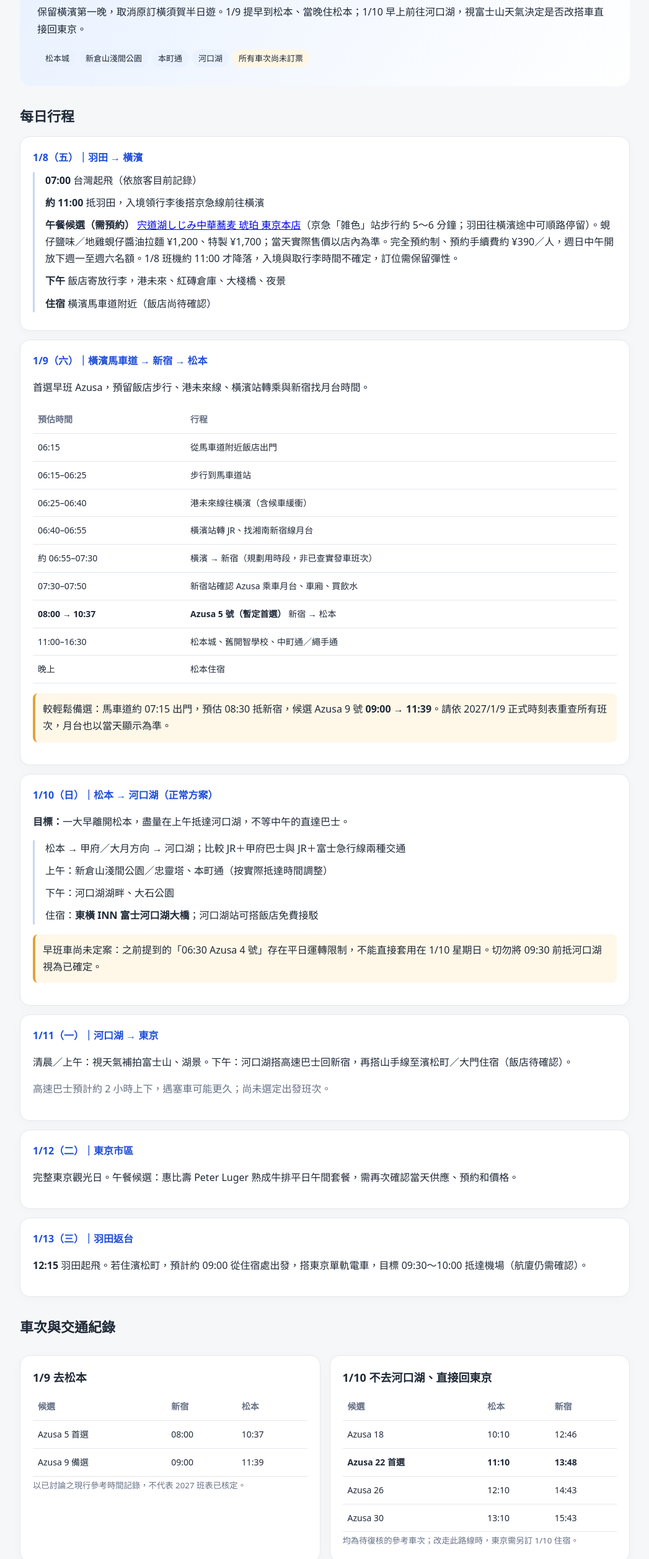
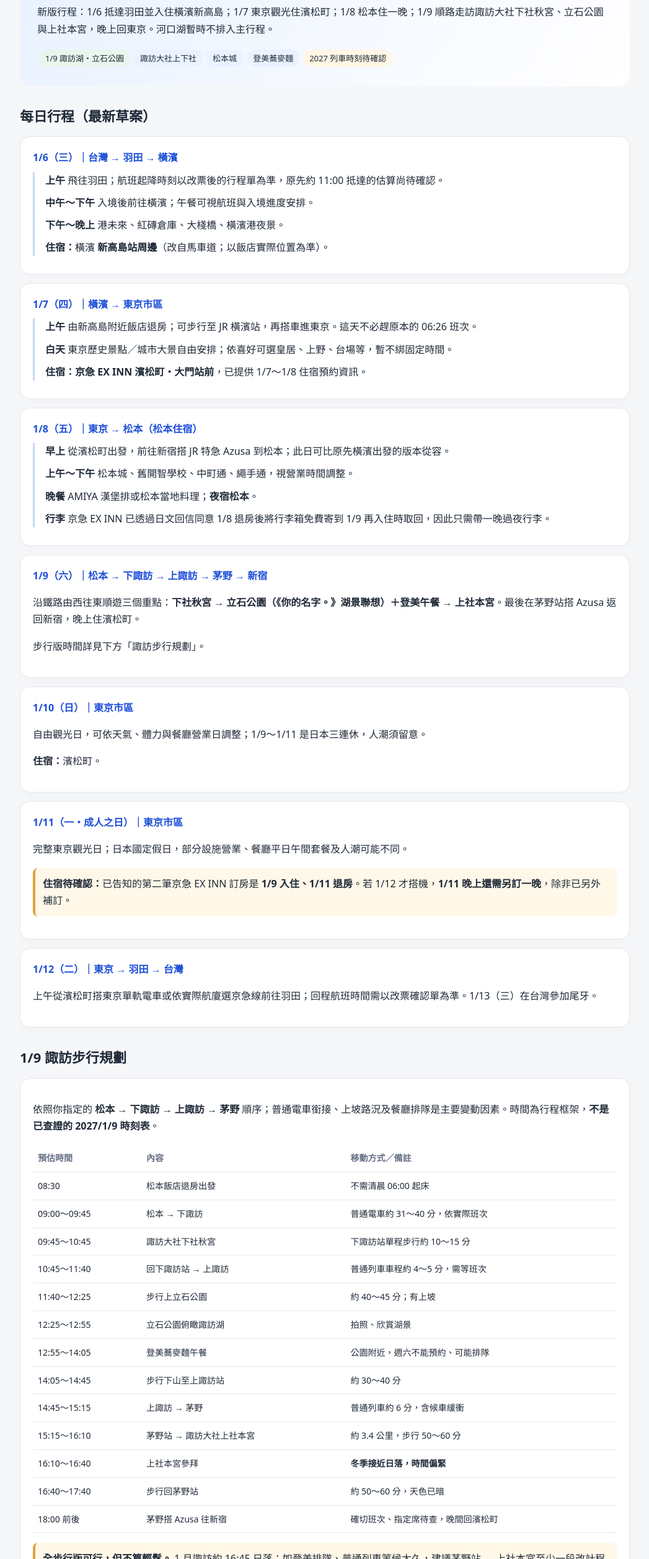
Before and after one commit to deutsches/travel, a plain HTML site: page tokyo-matsumoto-kawaguchiko-2027.html in a window 1280 px wide. Shown: the part 284-2800 px from the top of the page at 62% size, without its empty margins (116-1163 px from the left). Drawn offline with Linux system fonts and the light colour scheme.

Commit message:
Update Jan 2027 Japan itinerary dates, Suwa route and lodging; retain Tomi menu

```diff
--- a/tokyo-matsumoto-kawaguchiko-2027.html
+++ b/tokyo-matsumoto-kawaguchiko-2027.html
@@ -1,6 +1,6 @@
 <!doctype html>
 <html lang="zh-Hant"><head><meta charset="utf-8"><meta name="viewport" content="width=device-width,initial-scale=1">
-<title>2027 東京・橫濱・松本・河口湖｜旅行計畫</title>
+<title>2027 東京・橫濱・松本・諏訪湖｜旅行計畫</title>
 <style>
 :root{--bg:#f6f7f9;--card:#fff;--text:#1f2937;--muted:#667085;--line:#e4e7ec;--accent:#1d4ed8}
 *{box-sizing:border-box}html{scroll-behavior:smooth}section[id]{scroll-margin-top:72px}body{margin:0;background:var(--bg);color:var(--text);font-family:system-ui,"Noto Sans TC","Microsoft JhengHei",sans-serif;line-height:1.7}
@@ -25,26 +25,70 @@ table{border-collapse:collapse;width:100%;font-size:14px}td,th{border-bottom:1px
 .menu-category{margin:26px 0 8px;padding-bottom:5px;border-bottom:1px solid var(--line)}.menu-table td:first-child{font-weight:600;min-width:160px}.menu-price{font-variant-numeric:tabular-nums;text-align:right;white-space:nowrap;font-weight:700}.menu-table th:last-child{text-align:right}@media(max-width:600px){.menu-table{font-size:13px}.menu-table td,.menu-table th{padding:8px 5px}}
 </style></head><body>
 <header><nav class="site-nav" aria-label="旅行行程切換"><span class="nav-label">旅行計畫</span><a class="trip-tab" href="index.html?v=20261104">山陰</a><a class="trip-tab active" href="tokyo-matsumoto-kawaguchiko-2027.html?v=20261104" aria-current="page">東京</a><a class="trip-tab" href="germany-netherlands-2027.html?v=20261104">德荷</a><a class="trip-tab" href="kyoto-nagoya-nov-dec.html?v=20261104">京名</a></nav></header>
-<main><nav class="page-nav" aria-label="本頁內容"><a href="#days">每日行程</a><a href="#trains">車次候選</a><a href="#weather">天氣備案</a><a href="#tomi-menu">登美菜單</a></nav><section class="hero"><small>2027 / 01 / 08 — 01 / 13 ・ V2 草案 ・ 更新 2026/10/30</small><h1>橫濱 → 松本 → 河口湖 → 東京</h1><p>保留橫濱第一晚，取消原訂橫須賀半日遊。1/9 提早到松本、當晚住松本；1/10 早上前往河口湖，視富士山天氣決定是否改搭車直接回東京。</p><span class="pill">松本城</span><span class="pill">新倉山淺間公園</span><span class="pill">本町通</span><span class="pill">河口湖</span><span class="pill warn">所有車次尚未訂票</span></section>
-<section id="days"><h2>每日行程</h2>
-<div class="card"><div class="date">1/8（五）｜羽田 → 橫濱</div><div class="timeline"><p><b>07:00</b> 台灣起飛（依旅客目前記錄）</p><p><b>約 11:00</b> 抵羽田，入境領行李後搭京急線前往橫濱</p><p><b>午餐候選（需預約）</b> <a href="https://www.tablecheck.com/ja/shops/ramenkohaku/reserve" target="_blank" rel="noopener">宍道湖しじみ中華蕎麦 琥珀 東京本店</a>（京急「雑色」站步行約 5～6 分鐘；羽田往橫濱途中可順路停留）。蜆仔鹽味／地雞蜆仔醬油拉麵 ¥1,200、特製 ¥1,700；當天實際售價以店內為準。完全預約制、預約手續費約 ¥390／人，週日中午開放下週一至週六名額。1/8 班機約 11:00 才降落，入境與取行李時間不確定，訂位需保留彈性。</p><p><b>下午</b> 飯店寄放行李，港未來、紅磚倉庫、大棧橋、夜景</p><p><b>住宿</b> 橫濱馬車道附近（飯店尚待確認）</p></div></div>
-<div class="card"><div class="date">1/9（六）｜橫濱馬車道 → 新宿 → 松本</div><p>首選早班 Azusa，預留飯店步行、港未來線、橫濱站轉乘與新宿找月台時間。</p>
-<div class="tablewrap"><table><tr><th>預估時間</th><th>行程</th></tr>
-<tr><td>06:15</td><td>從馬車道附近飯店出門</td></tr><tr><td>06:15–06:25</td><td>步行到馬車道站</td></tr><tr><td>06:25–06:40</td><td>港未來線往橫濱（含候車緩衝）</td></tr><tr><td>06:40–06:55</td><td>橫濱站轉 JR、找湘南新宿線月台</td></tr><tr><td>約 06:55–07:30</td><td>橫濱 → 新宿（規劃用時段，非已查實發車班次）</td></tr><tr><td>07:30–07:50</td><td>新宿站確認 Azusa 乘車月台、車廂、買飲水</td></tr><tr><td><b>08:00 → 10:37</b></td><td><b>Azusa 5 號（暫定首選）</b> 新宿 → 松本</td></tr><tr><td>11:00–16:30</td><td>松本城、舊開智學校、中町通／繩手通</td></tr><tr><td>晚上</td><td>松本住宿</td></tr></table></div>
-<p class="note">較輕鬆備選：馬車道約 07:15 出門，預估 08:30 抵新宿，候選 Azusa 9 號 <b>09:00 → 11:39</b>。請依 2027/1/9 正式時刻表重查所有班次，月台也以當天顯示為準。</p></div>
-<div class="card"><div class="date">1/10（日）｜松本 → 河口湖（正常方案）</div><p><b>目標：</b>一大早離開松本，盡量在上午抵達河口湖，不等中午的直達巴士。</p><div class="timeline">
-<p>松本 → 甲府／大月方向 → 河口湖；比較 JR＋甲府巴士與 JR＋富士急行線兩種交通</p><p>上午：新倉山淺間公園／忠靈塔、本町通（按實際抵達時間調整）</p><p>下午：河口湖湖畔、大石公園</p><p>住宿：<b>東橫 INN 富士河口湖大橋</b>；河口湖站可搭飯店免費接駁</p></div>
-<p class="note">早班車尚未定案：之前提到的「06:30 Azusa 4 號」存在平日運轉限制，不能直接套用在 1/10 星期日。切勿將 09:30 前抵河口湖視為已確定。</p></div>
-<div class="card"><div class="date">1/11（一）｜河口湖 → 東京</div><p>清晨／上午：視天氣補拍富士山、湖景。下午：河口湖搭高速巴士回新宿，再搭山手線至濱松町／大門住宿（飯店待確認）。</p><p class="muted">高速巴士預計約 2 小時上下，遇塞車可能更久；尚未選定出發班次。</p></div>
-<div class="card"><div class="date">1/12（二）｜東京市區</div><p>完整東京觀光日。午餐候選：惠比壽 Peter Luger 熟成牛排平日午間套餐，需再次確認當天供應、預約和價格。</p></div>
-<div class="card"><div class="date">1/13（三）｜羽田返台</div><p><b>12:15</b> 羽田起飛。若住濱松町，預計約 09:00 從住宿處出發，搭東京單軌電車，目標 09:30～10:00 抵達機場（航廈仍需確認）。</p></div>
+<main>
+<nav class="page-nav" aria-label="本頁內容"><a href="#days">每日行程</a><a href="#suwa">諏訪步行規劃</a><a href="#trains">交通備忘</a><a href="#stays">住宿・行李</a><a href="#options">彈性安排</a><a href="#tomi-menu">登美菜單</a></nav>
+<section class="hero"><small>2027 / 01 / 06（三）— 01 / 12（二）・7 天 6 夜・更新 2026/11/18</small><h1>橫濱 → 東京 → 松本 → 諏訪湖 → 東京</h1>
+<p>新版行程：1/6 抵達羽田並入住橫濱新高島；1/7 東京觀光住濱松町；1/8 松本住一晚；1/9 順路走訪諏訪大社下社秋宮、立石公園與上社本宮，晚上回東京。河口湖暫時不排入主行程。</p>
+<span class="pill green">1/9 諏訪湖・立石公園</span><span class="pill">諏訪大社上下社</span><span class="pill">松本城</span><span class="pill">登美蕎麥麵</span><span class="pill warn">2027 列車時刻待確認</span></section>
+<section id="days"><h2>每日行程（最新草案）</h2>
+<div class="card"><div class="date">1/6（三）｜台灣 → 羽田 → 橫濱</div><div class="timeline">
+<p><b>上午</b> 飛往羽田；航班起降時刻以改票後的行程單為準，原先約 11:00 抵達的估算尚待確認。</p>
+<p><b>中午～下午</b> 入境後前往橫濱；午餐可視航班與入境進度安排。</p>
+<p><b>下午～晚上</b> 港未來、紅磚倉庫、大棧橋、橫濱港夜景。</p>
+<p><b>住宿：</b>橫濱 <b>新高島站周邊</b>（改自馬車道；以飯店實際位置為準）。</p></div></div>
+<div class="card"><div class="date">1/7（四）｜橫濱 → 東京市區</div><div class="timeline">
+<p><b>上午</b> 由新高島附近飯店退房；可步行至 JR 橫濱站，再搭車進東京。這天不必趕原本的 06:26 班次。</p>
+<p><b>白天</b> 東京歷史景點／城市大景自由安排；依喜好可選皇居、上野、台場等，暫不綁固定時間。</p>
+<p><b>住宿：</b><b>京急 EX INN 濱松町・大門站前</b>，已提供 1/7～1/8 住宿預約資訊。</p></div></div>
+<div class="card"><div class="date">1/8（五）｜東京 → 松本（松本住宿）</div><div class="timeline">
+<p><b>早上</b> 從濱松町出發，前往新宿搭 JR 特急 Azusa 到松本；此日可比原先橫濱出發的版本從容。</p>
+<p><b>上午～下午</b> 松本城、舊開智學校、中町通、繩手通，視營業時間調整。</p>
+<p><b>晚餐</b> AMIYA 漢堡排或松本當地料理；<b>夜宿松本</b>。</p>
+<p><b>行李</b> 京急 EX INN 已透過日文回信同意 1/8 退房後將行李箱免費寄到 1/9 再入住時取回，因此只需帶一晚過夜行李。</p></div></div>
+<div class="card"><div class="date">1/9（六）｜松本 → 下諏訪 → 上諏訪 → 茅野 → 新宿</div>
+<p>沿鐵路由西往東順遊三個重點：<b>下社秋宮 → 立石公園（《你的名字。》湖景聯想）＋登美午餐 → 上社本宮</b>。最後在茅野站搭 Azusa 返回新宿，晚上住濱松町。</p>
+<p>步行版時間詳見下方「諏訪步行規劃」。</p></div>
+<div class="card"><div class="date">1/10（日）｜東京市區</div><p>自由觀光日，可依天氣、體力與餐廳營業日調整；1/9～1/11 是日本三連休，人潮須留意。</p><p><b>住宿：</b>濱松町。</p></div>
+<div class="card"><div class="date">1/11（一・成人之日）｜東京市區</div><p>完整東京觀光日；日本國定假日，部分設施營業、餐廳平日午間套餐及人潮可能不同。</p><p class="note"><b>住宿待確認：</b>已告知的第二筆京急 EX INN 訂房是 <b>1/9 入住、1/11 退房</b>。若 1/12 才搭機，<b>1/11 晚上還需另訂一晚</b>，除非已另外補訂。</p></div>
+<div class="card"><div class="date">1/12（二）｜東京 → 羽田 → 台灣</div><p>上午從濱松町搭東京單軌電車或依實際航廈選京急線前往羽田；回程航班時間需以改票確認單為準。1/13（三）在台灣參加尾牙。</p></div>
 </section>
-<section id="trains"><h2>車次與交通紀錄</h2><div class="grid">
-<div class="card"><h3>1/9 去松本</h3><div class="tablewrap"><table><tr><th>候選</th><th>新宿</th><th>松本</th></tr><tr><td>Azusa 5 首選</td><td>08:00</td><td>10:37</td></tr><tr><td>Azusa 9 備選</td><td>09:00</td><td>11:39</td></tr></table></div><small>以已討論之現行參考時間記錄，不代表 2027 班表已核定。</small></div>
-<div class="card"><h3>1/10 不去河口湖、直接回東京</h3><div class="tablewrap"><table><tr><th>候選</th><th>松本</th><th>新宿</th></tr><tr><td>Azusa 18</td><td>10:10</td><td>12:46</td></tr><tr><td><b>Azusa 22 首選</b></td><td><b>11:10</b></td><td><b>13:48</b></td></tr><tr><td>Azusa 26</td><td>12:10</td><td>14:43</td></tr><tr><td>Azusa 30</td><td>13:10</td><td>15:43</td></tr></table></div><small>均為待復核的參考車次；改走此路線時，東京需另訂 1/10 住宿。</small></div></div>
-<div class="card"><h3>實用連結</h3><div class="links"><a href="https://www.eki-net.com/" target="_blank" rel="noopener">JR 東日本訂票</a><a href="https://www.fujikyubus.co.jp/" target="_blank" rel="noopener">富士急巴士</a><a href="https://www.toyoko-inn.com/campaign/pickup/kawaguchiko/" target="_blank" rel="noopener">東橫 INN 接駁時刻</a><a href="https://www.tokyo-monorail.co.jp/" target="_blank" rel="noopener">東京單軌電車</a></div></div></section>
-<section id="weather"><h2>河口湖天氣備案</h2><div class="grid"><div class="card"><h3>☀️ 富士山有機會露面</h3><p>1/10 松本 → 河口湖，住東橫 INN；1/11 下午回東京。即使 1/10 陰天，若隔日清晨預報良好，仍傾向保留住宿。</p></div><div class="card"><h3>🌧️ 兩天都預報很差</h3><p>1/10 從松本直接回東京。首選參考班次：Azusa 22 號 11:10 → 13:48，午後到東京飯店。1/11 多出完整東京觀光日。</p></div></div><p class="note">河口湖住宿預算不到 NT$2,000，可接受放棄，但一旦決定不入住，應主動向東橫 INN 取消；實際退費依訂單條款。改住東京需確認 1/10 是否有房，勿預設 1/11 訂房可提前入住。</p></section>
-
+<section id="suwa"><h2>1/9 諏訪步行規劃</h2>
+<div class="card"><p>依照你指定的 <b>松本 → 下諏訪 → 上諏訪 → 茅野</b> 順序；普通電車銜接、上坡路況及餐廳排隊是主要變動因素。時間為行程框架，<b>不是已查證的 2027/1/9 時刻表</b>。</p>
+<div class="tablewrap"><table><thead><tr><th>預估時間</th><th>內容</th><th>移動方式／備註</th></tr></thead><tbody>
+<tr><td>08:30</td><td>松本飯店退房出發</td><td>不需清晨 06:00 起床</td></tr>
+<tr><td>09:00～09:45</td><td>松本 → 下諏訪</td><td>普通電車約 31～40 分，依實際班次</td></tr>
+<tr><td>09:45～10:45</td><td>諏訪大社下社秋宮</td><td>下諏訪站單程步行約 10～15 分</td></tr>
+<tr><td>10:45～11:40</td><td>回下諏訪站 → 上諏訪</td><td>普通列車車程約 4～5 分，需等班次</td></tr>
+<tr><td>11:40～12:25</td><td>步行上立石公園</td><td>約 40～45 分；有上坡</td></tr>
+<tr><td>12:25～12:55</td><td>立石公園俯瞰諏訪湖</td><td>拍照、欣賞湖景</td></tr>
+<tr><td>12:55～14:05</td><td>登美蕎麥麵午餐</td><td>公園附近，週六不能預約、可能排隊</td></tr>
+<tr><td>14:05～14:45</td><td>步行下山至上諏訪站</td><td>約 30～40 分</td></tr>
+<tr><td>14:45～15:15</td><td>上諏訪 → 茅野</td><td>普通列車約 6 分，含候車緩衝</td></tr>
+<tr><td>15:15～16:10</td><td>茅野站 → 諏訪大社上社本宮</td><td>約 3.4 公里，步行 50～60 分</td></tr>
+<tr><td>16:10～16:40</td><td>上社本宮參拜</td><td><b>冬季接近日落，時間偏緊</b></td></tr>
+<tr><td>16:40～17:40</td><td>步行回茅野站</td><td>約 50～60 分，天色已暗</td></tr>
+<tr><td>18:00 前後</td><td>茅野搭 Azusa 往新宿</td><td>確切班次、指定席待查，晚間回濱松町</td></tr>
+</tbody></table></div>
+<p class="note"><b>全步行版可行，但不算輕鬆。</b> 1 月諏訪約 16:45 日落；如登美排隊、普通列車等候太久，建議茅野站 ↔ 上社本宮至少一段改計程車或當地公車，確保在天黑前參拜。立石公園山坡若結冰，勿勉強步行。</p></div></section>
+<section id="trains"><h2>交通與車次備忘</h2><div class="grid">
+<div class="card"><h3>普通列車（1/9）</h3><div class="tablewrap"><table><tr><th>路線</th><th>車程參考</th></tr><tr><td>松本 → 下諏訪</td><td>31～40 分</td></tr><tr><td>下諏訪 → 上諏訪</td><td>4～5 分</td></tr><tr><td>上諏訪 → 茅野</td><td>約 6 分</td></tr></table></div><small>普通列車間隔可能較長；不是每班 Azusa 都停下諏訪。</small></div>
+<div class="card"><h3>Azusa 特急</h3><p><b>1/8：</b>新宿 → 松本；可依當日安排挑選早班指定席，尚未定車次。</p><p><b>1/9：</b>茅野 → 新宿；茅野有 Azusa 停靠，無須折回上諏訪。尚未買票。</p><p class="muted">2027 年一月的實際班次及票價需以 JR 東日本公布資料為準。</p></div></div>
+<div class="card"><h3>交通查詢</h3><div class="links"><a href="https://www.eki-net.com/" target="_blank" rel="noopener">JR 東日本 eki-net</a><a href="https://www.jreast.co.jp/" target="_blank" rel="noopener">JR 東日本</a><a href="https://tomi.suwa-sobasyou.com/" target="_blank" rel="noopener">登美官網</a><a href="https://www.tokyo-monorail.co.jp/" target="_blank" rel="noopener">東京單軌</a></div></div></section>
+<section id="stays"><h2>住宿與行李安排</h2>
+<div class="tablewrap"><table><thead><tr><th>住宿日</th><th>地點</th><th>狀態／備註</th></tr></thead><tbody>
+<tr><td>1/6（三）</td><td>橫濱新高島附近</td><td>改自馬車道；房型與訂房狀態以訂單為準</td></tr>
+<tr><td>1/7（四）</td><td>京急 EX INN 濱松町・大門站前</td><td>有 1/7 入住～1/8 退房預約</td></tr>
+<tr><td>1/8（五）</td><td>松本</td><td>住一晚；飯店名稱／訂房狀態未在此頁確認</td></tr>
+<tr><td>1/9（六）～1/10（日）</td><td>京急 EX INN 濱松町・大門站前</td><td>有 1/9 入住～1/11 退房預約</td></tr>
+<tr><td><b>1/11（一）</b></td><td><b>東京</b></td><td><b>目前提供的訂房資料尚未涵蓋，需確認加訂 1 晚</b></td></tr>
+</tbody></table></div>
+<div class="card"><h3>寄放行李：飯店已同意</h3><p>京急 EX INN 的回信確認：<b>1/8 退房時交給櫃台，免費寄放到 1/9 再入住時領取</b>。可將大行李留在濱松町，松本和諏訪只帶輕便過夜包。當天保留飯店回信方便出示。</p></div></section>
+<section id="options"><h2>彈性安排與提醒</h2><div class="grid">
+<div class="card"><h3>諏訪當日主要目標</h3><p><b>下社秋宮、立石公園、上社本宮</b> 為核心；立石公園附近的登美是午餐首選。若時間不足，湖畔散步、高島城與其他神社都先不加。</p></div>
+<div class="card"><h3>河口湖暫不列入</h3><p>富士山能見度不確定，而河口湖未來仍有再訪機會；目前改成松本回東京順路去諏訪湖。若之後改主意，再重新檢查天氣與車票。</p></div>
+<div class="card"><h3>成人之日三連休</h3><p>1/9（六）～1/11（一）為三連休；立石公園、登美餐廳與東京熱門景點可能較多人，餐飲與交通務必留緩衝。</p></div>
+<div class="card"><h3>返台隔天尾牙</h3><p>1/12（二）返台，1/13（三）有尾牙；航班與 1/11 住宿請核對最新訂單。Peter Luger 平日午餐若仍想吃，需要另選時間，不再預設 1/12 能用餐。</p></div>
+</div></section>
 <section id="tomi-menu"><h2>🍜 諏訪湖午餐｜登美 蕎麥麵菜單（日中對照）</h2>
 <div class="card"><h3>そば処 登美（とみ／Tomi）</h3><p>位於上諏訪的立石展望台上方，適合 <b>1/9（六）諏訪湖・立石公園</b> 行程順遊。冷蕎麥麵可品嚐蕎麥香氣，冬季也有熱麵可選。</p>
 <p><span class="pill green">推薦：天せいろ ¥2,200</span><span class="pill">鮮山葵冷蕎麥麵 ¥1,180</span><span class="pill warn">週六不適用平日限定套餐</span></p>
@@ -57,4 +101,5 @@ table{border-collapse:collapse;width:100%;font-size:14px}td,th{border-bottom:1px
 <h3 class="menu-category">單點與甜點</h3><div class="tablewrap"><table class="menu-table"><thead><tr><th>日文原名</th><th>中文翻譯／內容</th><th>價格</th></tr></thead><tbody><tr><td lang="ja">そばいなりセット</td><td>蕎麥麵豆皮壽司套餐（附時令小菜、蕎麥茶）</td><td class="menu-price">¥500</td></tr><tr><td lang="ja">そばの実入りなす田楽</td><td>蕎麥粒味噌烤茄子</td><td class="menu-price">¥650</td></tr><tr><td lang="ja">とりわさ</td><td>雞肉佐山葵</td><td class="menu-price">¥650</td></tr><tr><td lang="ja">なめこおろし</td><td>滑菇佐蘿蔔泥</td><td class="menu-price">¥650</td></tr><tr><td lang="ja">自家製こんにゃく刺身</td><td>自製蒟蒻刺身</td><td class="menu-price">¥650</td></tr><tr><td lang="ja">おそばやさんち玉子焼き</td><td>蕎麥麵店特製玉子燒（一份）</td><td class="menu-price">¥700</td></tr><tr><td lang="ja">そばがきぜんざい</td><td>蕎麥糰子紅豆甜湯</td><td class="menu-price">¥400</td></tr></tbody></table></div>
 <h3 class="menu-category">無酒精飲料</h3><div class="tablewrap"><table class="menu-table"><thead><tr><th>日文原名</th><th>中文翻譯／內容</th><th>價格</th></tr></thead><tbody><tr><td lang="ja">ウーロン茶</td><td>烏龍茶</td><td class="menu-price">¥250</td></tr><tr><td lang="ja">サイダー</td><td>汽水</td><td class="menu-price">¥350</td></tr><tr><td lang="ja">リンゴジュース</td><td>蘋果汁</td><td class="menu-price">¥350</td></tr><tr><td lang="ja">オレンジジュース</td><td>柳橙汁</td><td class="menu-price">¥350</td></tr></tbody></table></div>
 </div></section>
-<footer><small>旅行規劃草案 V2 ・ 所有發車、接駁、票價、營業時間及訂房狀態應於出發前核對。此頁不表示任何車票或飯店已代為預訂。</small></footer></main></body></html>
+
+<footer><small>行程更新 2026/11/18。車次、票價、營業時間與步行時間為規劃參考；訂房狀態僅依目前提供的資訊，仍以確認信為準。未在公開頁面放入訂房確認號。</small></footer></main></body></html>
```
